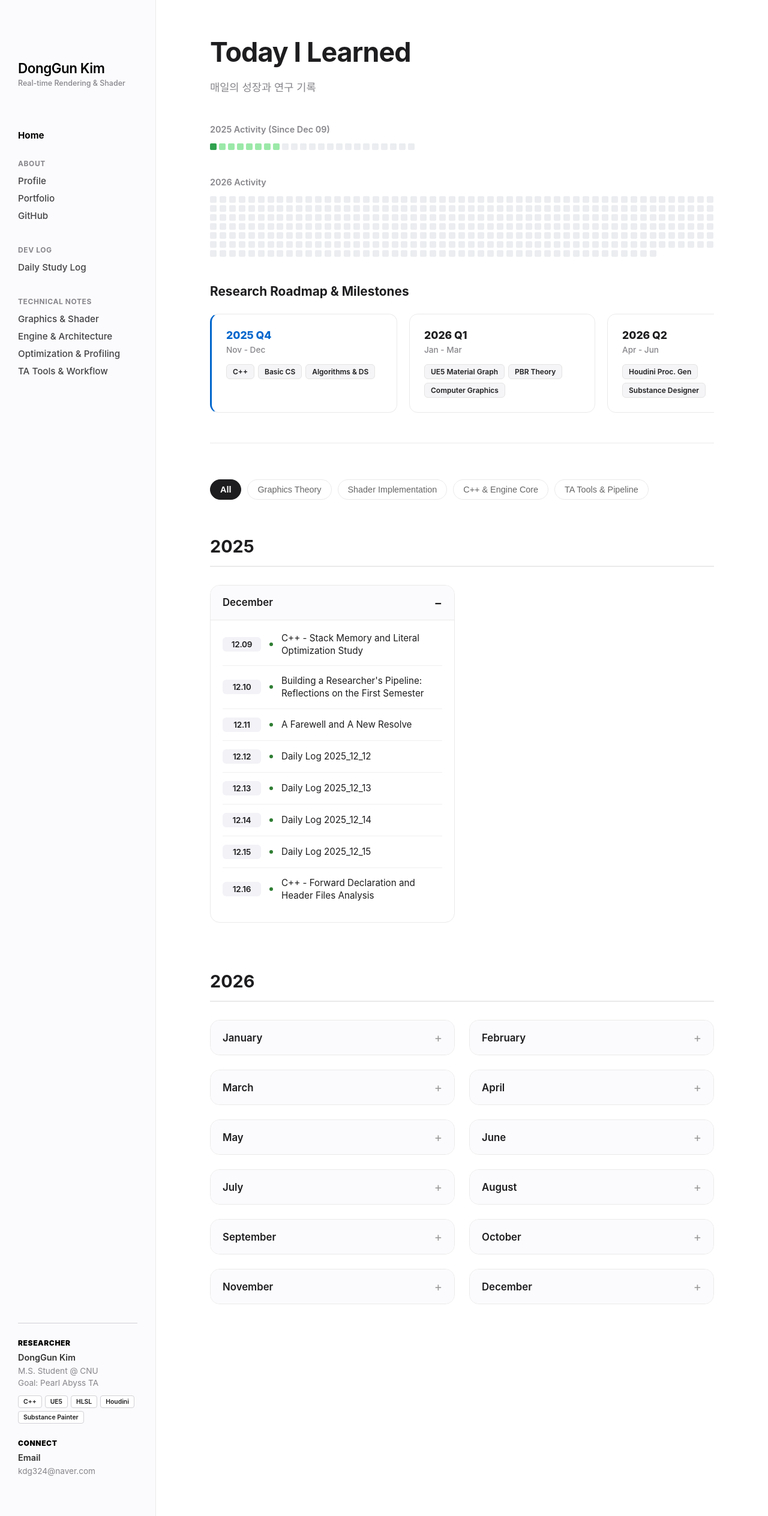
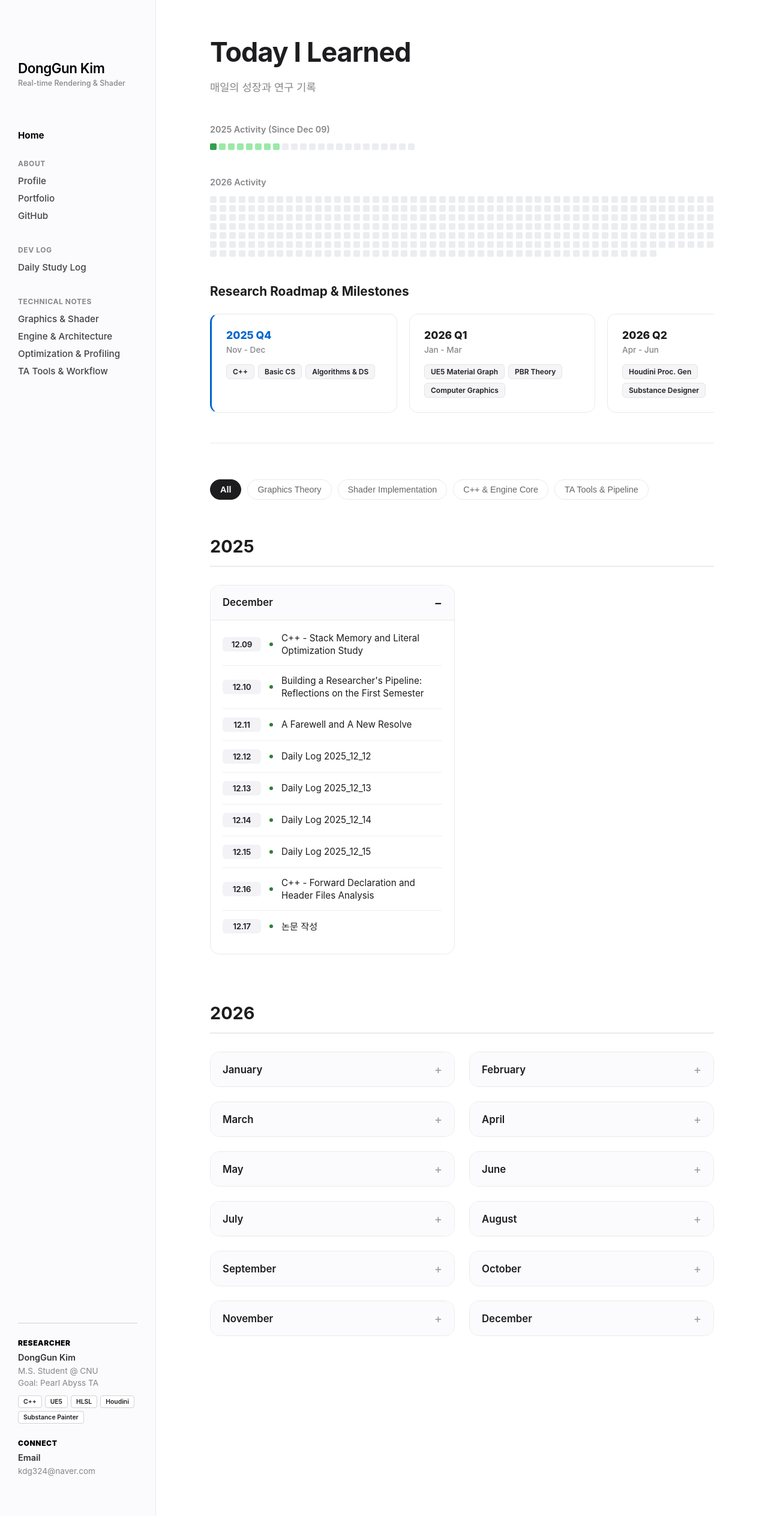
Before and after one commit to KimDongGun324/kimdonggun324.github.io, a Jekyll site: the page built from daily-study/index.md, in a window 1280 px wide. Shown: the whole page at 60% size. Built offline with Jekyll 4.4.1, drawn with Linux system fonts in a browser that asks for light colours; some web fonts are replaced.

Commit message:
Update index.md

```diff
--- a/daily-study/index.md
+++ b/daily-study/index.md
@@ -284,7 +284,13 @@ C++ - Forward Declaration and Header Files Analysis
 </a>
 </li>
 
-
+<li data-tags="tools">
+<span class="date-badge">12.17</span>
+<span class="tag-dot" style="background:#2e7d32;"></span>
+<a href="https://github.com/KimDongGun324/kimdonggun324.github.io/blob/main/daily-study/posts/2025/12/17.md" class="study-link" target="_blank">
+논문 작성
+</a>
+</li>
 
 </ul>
 </details>
@@ -343,6 +349,7 @@ C++ - Forward Declaration and Header Files Analysis
     '2025-12-13': 1,
     '2025-12-14': 1,
     '2025-12-15': 1,
+    '2025-12-16': 1,
     '2025-12-16': 1,
 
   };
```
